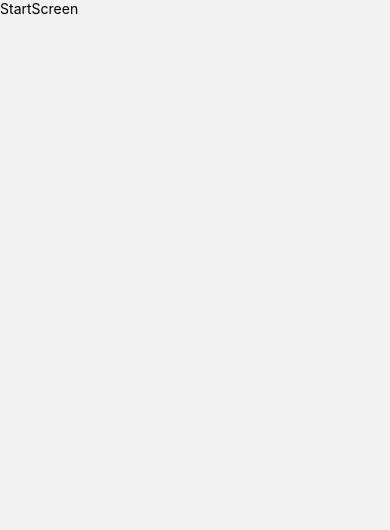
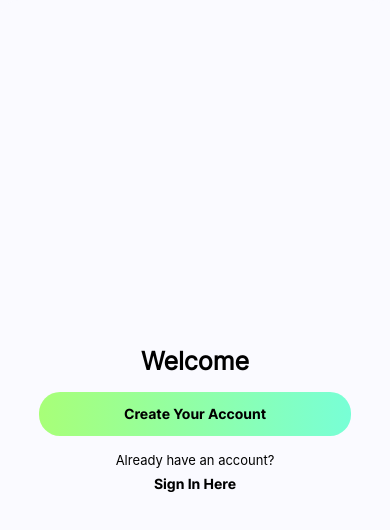
Before and after one commit to Soobian/pzio-workout-manager, a React Native app: screen /Start in a window 390 px wide. Shown: the top 530 px of the page. Built offline with nearby package versions, Linux system fonts and the light colour scheme.

Commit message:
Add Start Screen

```diff
--- a/App.tsx
+++ b/App.tsx
@@ -9,13 +9,15 @@ import HomeScreen from './src/screens/HomeScreen';
 
 import { RootStackParamList } from './src/types/navigation'
 import LoadingScreen from './src/screens/LoadingScreen';
-import StartScreen from './src/screens/StartScreen';
+import StartScreen from './src/screens/unauth/StartScreen';
 
 const Stack = createNativeStackNavigator<RootStackParamList>();
 
 export default function App() {
     const [loaded] = useFonts({
         'Inter-Regular': require('./assets/fonts/Inter-Regular.ttf'),
+        'Inter-Bold': require('./assets/fonts/Inter-Bold.ttf'),
+        'Inter-Black': require('./assets/fonts/Inter-Black.ttf'),
     });
 
     if (!loaded) {
--- /dev/null
+++ b/src/components/Button.tsx
@@ -0,0 +1,50 @@
+import { StyleSheet, Text, View, TouchableOpacity, ViewStyle } from 'react-native'
+import React from 'react'
+
+import { COLORS } from '../constants/colors';
+import { FONTS } from  '../constants/fonts';
+
+import { normalize } from '../utils/screen-size';
+import { LinearGradient } from 'expo-linear-gradient';
+
+type Props = {
+    text: string,
+    style: ViewStyle,
+    onPress: () => void;
+}
+
+const Button = ({ text, style, onPress }: Props) => {
+    return (
+        <TouchableOpacity style={styles.container} onPress={onPress}>
+            <LinearGradient
+            colors={[COLORS.gradientColorOne, COLORS.gradientColorTwo]}
+            start={{x: 0, y: 0.5}}
+            end={{x: 1, y: 0.5}}
+            style={[style, styles.linearContainer]}>
+                <Text style={styles.text}>{text}</Text>
+            </LinearGradient>
+        </TouchableOpacity>
+    )
+}
+
+export default Button
+
+const styles = StyleSheet.create({
+    container: {
+        display: 'flex',
+        height: normalize(50),
+        borderRadius: normalize(25),
+    },
+    linearContainer: {
+        flex: 1,
+        display: 'flex',
+        justifyContent: 'center',
+        alignItems: 'center',
+        padding: normalize(10),
+        borderRadius: normalize(25),
+    },
+    text: {
+        fontFamily: FONTS.Bold,
+        fontSize: normalize(18),
+    }
+})
--- /dev/null
+++ b/src/components/TouchableText.tsx
@@ -0,0 +1,33 @@
+import { StyleSheet, Text, TouchableOpacity, ViewStyle } from 'react-native'
+import React from 'react'
+
+import { FONTS } from '../constants/fonts'
+
+type Props = {
+    text: string,
+    style?: ViewStyle,
+    onPress: () => void,
+}
+
+const TouchableText = ({text, style, onPress}: Props) => {
+    return (
+        <TouchableOpacity
+        onPress={onPress}
+        style={[style, styles.container]}>
+            <Text style={styles.text}>{text}</Text>
+        </TouchableOpacity>
+    )
+}
+
+export default TouchableText
+
+const styles = StyleSheet.create({
+    container: {
+        display: 'flex',
+        justifyContent: 'center',
+        alignItems: 'center',
+    },
+    text: {
+        fontFamily: FONTS.Bold,
+    },
+})
--- a/src/screens/StartScreen.tsx
+++ /dev/null
@@ -1,14 +0,0 @@
-import { StyleSheet, Text, View } from 'react-native'
-import React from 'react'
-
-const StartScreen = () => {
-    return (
-        <View>
-            <Text>StartScreen</Text>
-        </View>
-    )
-}
-
-export default StartScreen
-
-const styles = StyleSheet.create({})
--- /dev/null
+++ b/src/screens/unauth/StartScreen.tsx
@@ -0,0 +1,82 @@
+import { TouchableOpacity, StyleSheet, Text, View, Image, Dimensions, StatusBar } from 'react-native'
+import React from 'react'
+
+import { COLORS } from '../../constants/colors';
+import { FONTS } from  '../../constants/fonts';
+
+import { normalize } from '../../utils/screen-size';
+import Button from '../../components/Button';
+import TouchableText from '../../components/TouchableText';
+
+const { height, width } = Dimensions.get('window');
+
+const StartScreen = () => {
+    return (
+        <View style={styles.container}>
+            <View style={styles.contentContainer}>
+                <Text style={styles.headerText}>
+                    Welcome
+                </Text>
+                <Button
+                text='Create Your Account'
+                onPress={()=>{}}
+                style={styles.registerButton}/>
+                <View style={styles.loginContainer}>
+                    <Text style={styles.loginText}>
+                        Already have an account?
+                    </Text>
+                    <TouchableText
+                    text='Sign In Here'
+                    onPress={()=>{}}
+                    style={styles.loginButton}/>
+                </View>
+            </View>
+        </View>
+    )
+}
+
+export default StartScreen
+
+const styles = StyleSheet.create({
+    container: {
+        display: 'flex',
+        flexDirection: 'column',
+        flex: 1,
+        backgroundColor: COLORS.backgroundColor,
+    },
+    contentContainer: {
+        flex: 1,
+        display: 'flex',
+        flexDirection: 'column',
+        justifyContent: 'center',
+        alignItems: 'center',
+        gap: normalize(20),
+        width: width,
+        paddingHorizontal: 20,
+        paddingVertical: 30,
+        borderTopLeftRadius: 20,
+        borderTopRightRadius: 20,
+        backgroundColor: COLORS.backgroundColor,
+    },
+    headerText: {
+        fontSize: normalize(30),
+        fontWeight: 'bold',
+        fontFamily: FONTS.Regular,
+    },
+    registerButton: {
+        width: width * 0.8,
+    },
+    loginContainer: {
+
+    },
+    loginText: {
+        fontSize: normalize(16),
+    },
+    loginButton: {
+        padding: normalize(10),
+    },
+    descriptionText: {
+        fontSize: normalize(20),
+        fontFamily: FONTS.Regular,
+    },
+})
```
